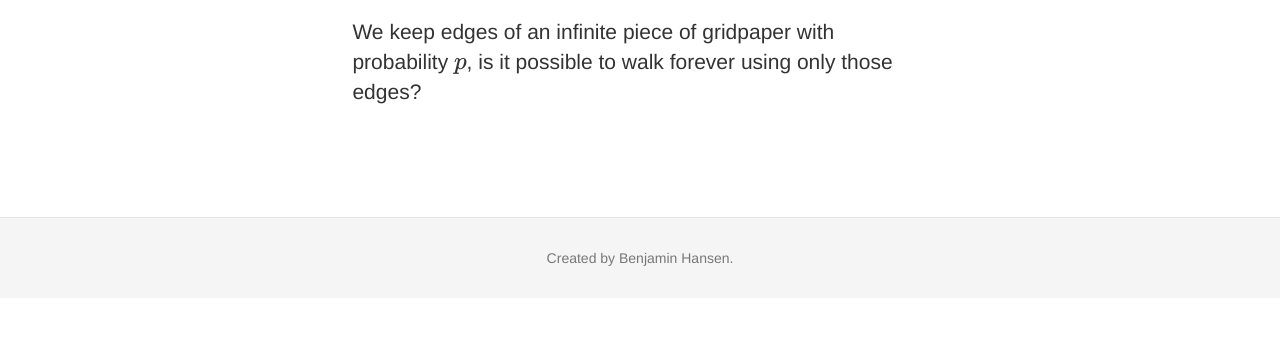
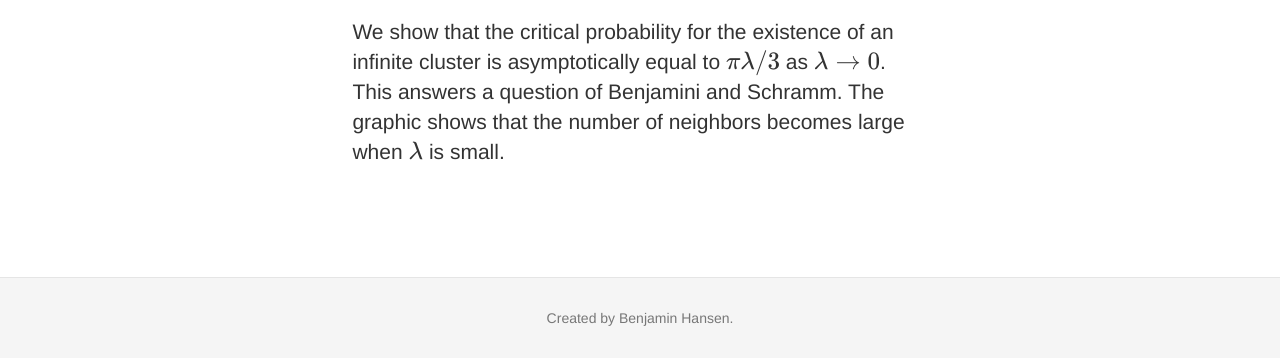
Before and after one commit to benjamin-t-hansen/benjamin-t-hansen.github.io, a plain HTML site: page hyperbolic_percolation.html in a window 1280 px wide. Shown: the part 1424-1782 px from the top of the page. Before the commit the page ends 1722 px from the top, so only its background shows below. Drawn offline with nearby package versions, Linux system fonts and the light colour scheme; some packages are replaced by stand-ins of ours.

Commit message:
Update hyperbolic_percolation.html

```diff
--- a/hyperbolic_percolation.html
+++ b/hyperbolic_percolation.html
@@ -108,7 +108,7 @@
             <img src="img/hyperbolic_low_intensity.png" width=100%>
           </div>
           <div class="span8"><p class="lead"><a href="https://arxiv.org/pdf/2111.04299.pdf">Poisson-Voronoi percolation in the hyperbolic plane with small intensities</a></p>
-          <p class="lead">We keep edges of an infinite piece of gridpaper with probability $p$, is it possible to walk forever using only those edges?</p>
+          <p class="lead">We show that the critical probability for the existence of an infinite cluster is asymptotically equal to $\pi \lambda/3$ as $\lambda \to 0$. This answers a question of Benjamini and Schramm.  The graphic shows that the number of neighbors becomes large when $\lambda$ is small.</p>
           </div>
         </div>
         </br>
```
